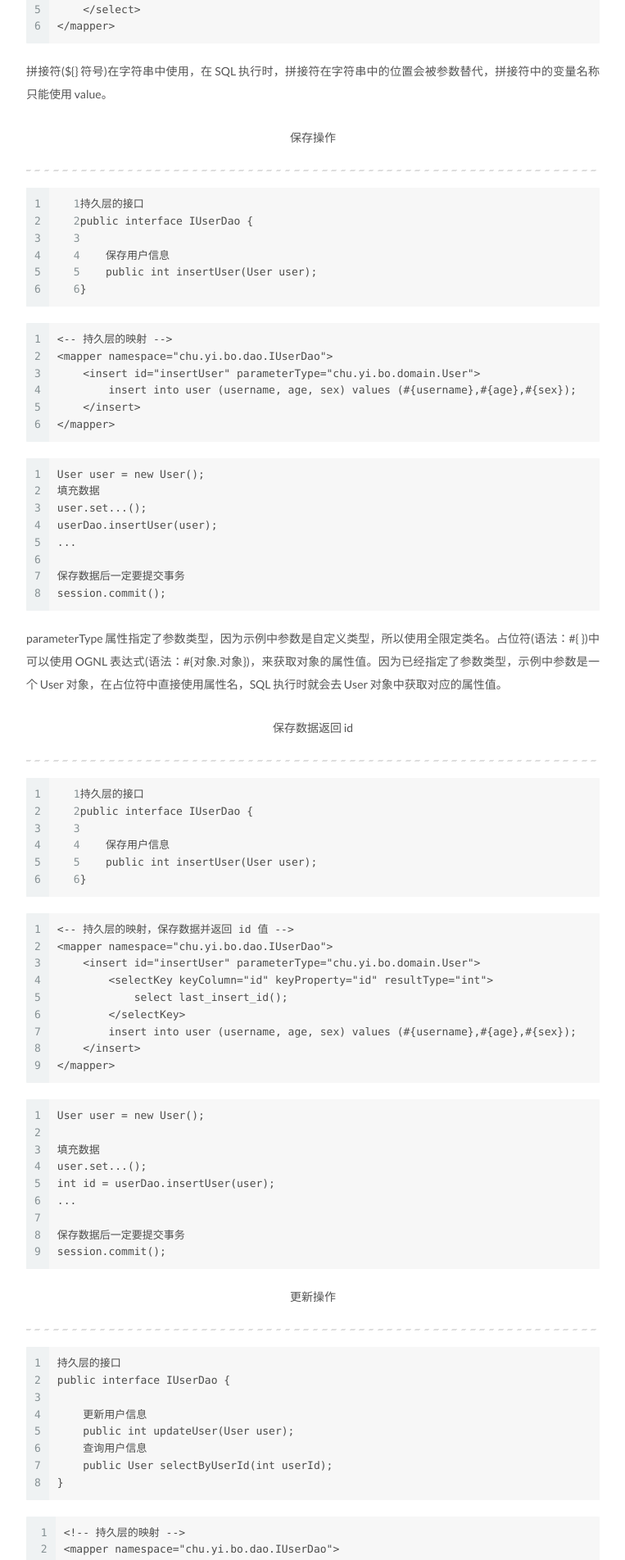
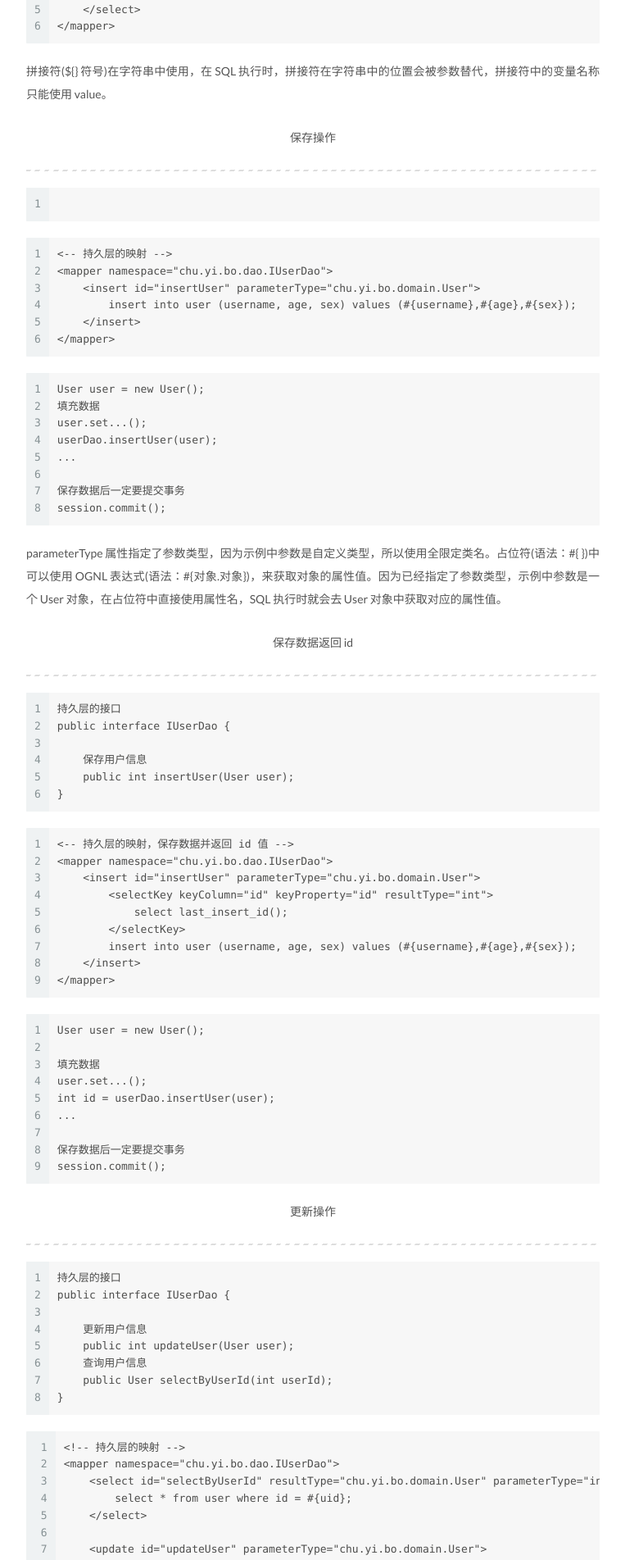
Before and after one commit to chuyibo/chuyibo.github.io, a Jekyll site: the page built from _posts/2021-01-27-MyBatis 学习笔记03.md, in a window 1280 px wide. Shown: the part 1201-3104 px from the top of the page at 82% size, without its empty margins (258-1021 px from the left). Built offline with Jekyll 4.4.1, drawn with Linux system fonts in a browser that asks for light colours.

Commit message:
2021/02/17

````diff
--- a/_posts/2021-01-27-MyBatis 学习笔记03.md
+++ b/_posts/2021-01-27-MyBatis 学习笔记03.md
@@ -61,12 +61,7 @@ public interface IUserDao {
 
 
 ```
-持久层的接口
-public interface IUserDao {
 
-    保存用户信息
-    public int insertUser(User user);
-}
 ```
 
 ```
````
